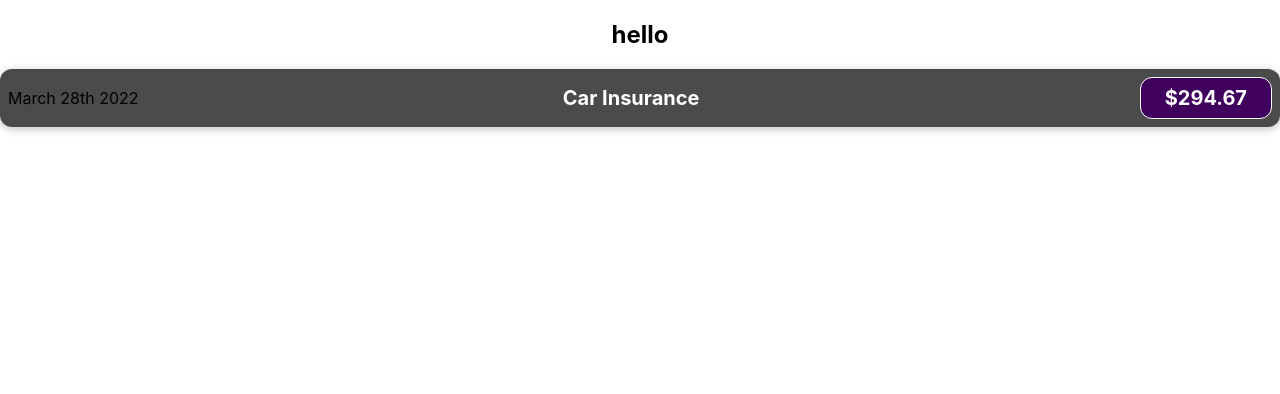
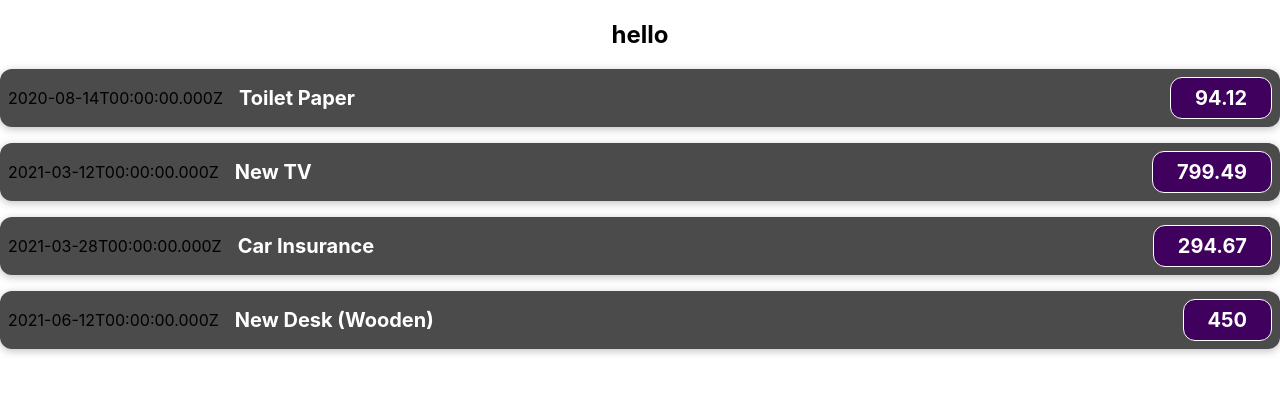
Before and after one commit to Starlla/react-complete-guide, a React (Create React App) app: page / in a window 1280 px wide. Shown: the top 394 px of the page. Built offline with nearby package versions, Linux system fonts and the light colour scheme.

Commit message:
map expenses

```diff
--- a/src/App.js
+++ b/src/App.js
@@ -1,11 +1,38 @@
-import './App.css';
-import ExpenseItem from './components/ExpenseItem';
+import "./App.css";
+import ExpenseItem from "./components/ExpenseItem";
 
 function App() {
+  const expenses = [
+    {
+      id: "e1",
+      title: "Toilet Paper",
+      amount: 94.12,
+      date: new Date(2020, 7, 14),
+    },
+    { id: "e2", title: "New TV", amount: 799.49, date: new Date(2021, 2, 12) },
+    {
+      id: "e3",
+      title: "Car Insurance",
+      amount: 294.67,
+      date: new Date(2021, 2, 28),
+    },
+    {
+      id: "e4",
+      title: "New Desk (Wooden)",
+      amount: 450,
+      date: new Date(2021, 5, 12),
+    },
+  ];
   return (
     <div className="App">
-<h2>hello</h2>
-<ExpenseItem/>
+      <h2>hello</h2>
+      {expenses.map((expense) => (
+        <ExpenseItem
+          title={expense.title}
+          amount={expense.amount}
+          date={expense.date}
+        />
+      ))}
     </div>
   );
 }
--- a/src/components/ExpenseItem.css
+++ b/src/components/ExpenseItem.css
@@ -41,7 +41,7 @@
   .expense-item__description {
     flex-direction: row;
     align-items: center;
-    justify-content: flex-start;
+    justify-content: space-between;
     flex: 1;
   }
 
--- a/src/components/ExpenseItem.js
+++ b/src/components/ExpenseItem.js
@@ -1,15 +1,16 @@
 import React from "react";
-import './ExpenseItem.css'
+import "./ExpenseItem.css";
 
-function ExpenseItems() {
+function ExpenseItems({ title, amount, date }) {
   return (
     <div className="expense-item">
-      <div>March 28th 2022</div>
+      <div>{date.toISOString()}</div>
       <div className="expense-item__description">
-      <h2>Car Insurance</h2>
-      <div className="expense-item__price">$294.67</div>
+        <div>
+          <h2>{title}</h2>
+        </div>
+        <div className="expense-item__price">{`${amount}`}</div>
       </div>
-
     </div>
   );
 }
```
